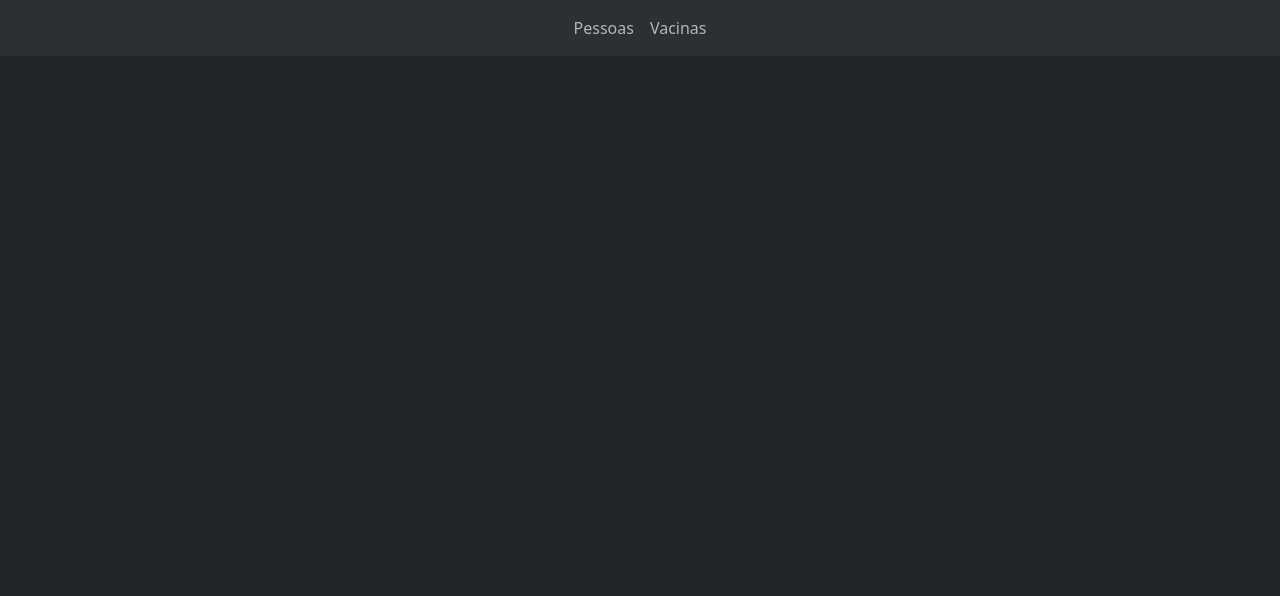
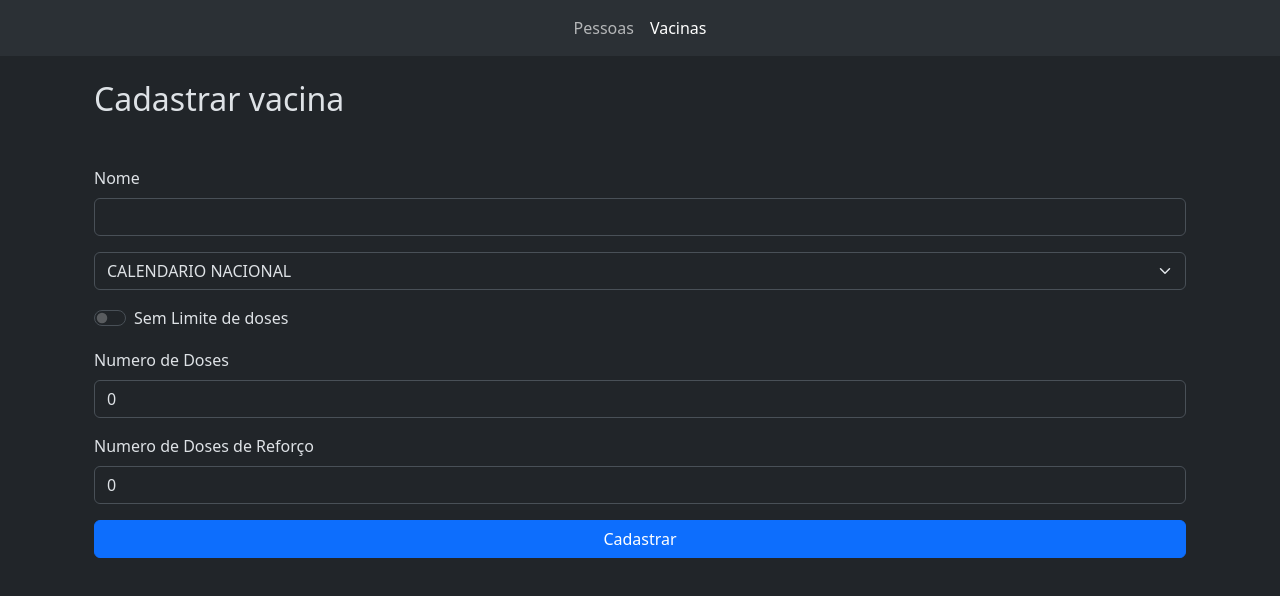
Before and after one commit to matheusboliveir/VacinaBtgFront, an Angular app: page /vacines/add in a window 1280 px wide. Before the commit this address led to /. Shown: the top 596 px of the page. Built offline with nearby package versions, Linux system fonts and the light colour scheme; no server answers.

Commit message:
feature: cadastrar e editar vacina

```diff
--- a/src/app/app.routes.ts
+++ b/src/app/app.routes.ts
@@ -4,17 +4,36 @@ import { Person } from './core/@types/Person';
 import { Vacine } from './core/@types/Vacine';
 import { peopleResolver } from './resolvers/people.resolver';
 import { vacinesResolver } from './resolvers/vacines.resolver';
+import { EditVacineComponent } from './pages/edit-vacine/edit-vacine.component';
 
 export const routes: Routes = [
   {
     path: 'people',
-    resolve: { table: peopleResolver },
-    component: ListComponent<Person>,
+    children: [
+      {
+        path: '',
+        resolve: { table: peopleResolver },
+        component: ListComponent<Person>,
+      },
+    ],
   },
   {
     path: 'vacines',
-    resolve: { table: vacinesResolver },
-    component: ListComponent<Vacine>,
+    children: [
+      {
+        path: '',
+        resolve: { table: vacinesResolver },
+        component: ListComponent<Vacine>,
+      },
+      {
+        path: 'edit',
+        component: EditVacineComponent,
+      },
+      {
+        path: 'add',
+        component: EditVacineComponent,
+      },
+    ],
   },
   {
     path: '**',
--- /dev/null
+++ b/src/app/pages/edit-vacine/edit-vacine.component.html
@@ -0,0 +1,68 @@
+<h2 class="mb-5">
+  {{ vacine ? "Editar vacina: " + vacine.nome : "Cadastrar vacina" }}
+</h2>
+
+<form [formGroup]="vacineForm" class="row g-3" (ngSubmit)="submit()">
+  <div class="col-12">
+    <label for="inputNome" class="form-label">Nome</label>
+    <input
+      formControlName="nome"
+      type="text"
+      class="form-control"
+      id="inputNome"
+    />
+  </div>
+  <div class="col-12">
+    <select
+      formControlName="tipo"
+      class="form-select"
+      aria-label="Tipo de Vacina"
+    >
+      <option selected>Tipo de Vacina</option>
+      <option [value]="0">CALENDARIO NACIONAL</option>
+      <option [value]="1">ANTI RABICA</option>
+      <option [value]="2">BCG CONTATO</option>
+      <option [value]="3">PARTICULAR</option>
+      <option [value]="4">OUTRO</option>
+    </select>
+  </div>
+  <div class="col-12">
+    <div class="form-check form-switch">
+      <input
+        formControlName="semLimiteDose"
+        class="form-check-input"
+        type="checkbox"
+        role="switch"
+        id="switchLimiteDose"
+      />
+      <label class="form-check-label" for="switchLimiteDose">
+        Sem Limite de doses
+      </label>
+    </div>
+  </div>
+  <div class="col-12">
+    <label for="inputDose" class="form-label">Numero de Doses</label>
+    <input
+      formControlName="numeroDose"
+      type="number"
+      class="form-control"
+      id="inputDose"
+    />
+  </div>
+  <div class="col-12">
+    <label for="inputReforco" class="form-label">
+      Numero de Doses de Reforço
+    </label>
+    <input
+      formControlName="numeroReforco"
+      type="number"
+      class="form-control"
+      id="inputReforco"
+    />
+  </div>
+  <div class="col-12">
+    <button type="submit" class="btn btn-primary col-12">
+      {{ vacine ? "Editar" : "Cadastrar" }}
+    </button>
+  </div>
+</form>
--- /dev/null
+++ b/src/app/pages/edit-vacine/edit-vacine.component.ts
@@ -0,0 +1,80 @@
+import { Component, inject, OnInit } from '@angular/core';
+import { Vacine } from '../../core/@types/Vacine';
+import { VacinesService } from '../../core/services/vacines.service';
+import { Router } from '@angular/router';
+import {
+  FormBuilder,
+  Validators,
+  FormGroup,
+  ReactiveFormsModule,
+} from '@angular/forms';
+import { CommonModule } from '@angular/common';
+
+@Component({
+  selector: 'app-edit-vacine',
+  standalone: true,
+  imports: [CommonModule, ReactiveFormsModule],
+  templateUrl: './edit-vacine.component.html',
+  styles: ``,
+})
+export class EditVacineComponent implements OnInit {
+  public vacine?: Vacine;
+  public vacineForm!: FormGroup;
+  private vacineService = inject(VacinesService);
+  private fb = inject(FormBuilder);
+
+  constructor(private router: Router) {
+    const nav = this.router.getCurrentNavigation();
+    const vacineState = nav?.extras.state?.['item'] as Vacine;
+    if (vacineState) {
+      this.vacine = vacineState;
+    }
+  }
+
+  public ngOnInit(): void {
+    console.log(this.vacine);
+
+    this.vacineForm = this.fb.group({
+      nome: [this.vacine?.nome || '', [Validators.required]],
+      tipo: [this.vacine?.tipo || 0, [Validators.required]],
+      semLimiteDose: [this.vacine?.semLimiteDose ?? false],
+      numeroDose: [this.vacine?.numeroDose || 0, [Validators.required]],
+      numeroReforco: [this.vacine?.numeroReforco || 0, [Validators.required]],
+    });
+  }
+
+  public submit() {
+    if (this.vacineForm.valid) {
+      const formValue = this.vacineForm.value as Omit<Vacine, 'doses' | 'id'>;
+      if (this.vacine) {
+        const id = this.vacine.id;
+        this.vacineService
+          .edit({
+            id,
+            nome: formValue.nome,
+            tipo: +formValue.tipo,
+            numeroDose: formValue.numeroDose,
+            numeroReforco: formValue.numeroReforco,
+            semLimiteDose: formValue.semLimiteDose,
+          })
+          .subscribe(() => {
+            alert('Vacina Editada!');
+          });
+      } else {
+        this.vacineService
+          .add({
+            nome: formValue.nome,
+            tipo: formValue.tipo,
+            numeroDose: formValue.numeroDose,
+            numeroReforco: formValue.numeroReforco,
+            semLimiteDose: formValue.semLimiteDose,
+          })
+          .subscribe(() => {
+            alert('Vacina Criada!');
+          });
+      }
+    } else {
+      alert('Formulário inválido!');
+    }
+  }
+}
--- a/src/app/pages/list/list.component.html
+++ b/src/app/pages/list/list.component.html
@@ -1,6 +1,8 @@
 <div class="d-flex justify-content-between mb-5">
   <h2>Listagem de {{ title }}</h2>
-  <button type="button" class="btn btn-success">Cadastrar</button>
+  <button routerLink="add" type="button" class="btn btn-success">
+    Cadastrar
+  </button>
 </div>
 
 <table class="table table-striped table-fixed">
@@ -29,6 +31,7 @@
         @for (action of tableActions; track $index) {
         <button
           type="button"
+          [state]="{ item }"
           [routerLink]="action.link"
           class="btn btn-{{ action.color }}"
         >
--- a/src/app/resolvers/people.resolver.ts
+++ b/src/app/resolvers/people.resolver.ts
@@ -20,7 +20,7 @@ export const peopleResolver: ResolveFn<Observable<TableProps<Person>>> = (
           {
             name: 'editar',
             color: 'warning',
-            link: 'editar',
+            link: 'edit',
           },
           {
             name: 'Ver Cartão',
--- a/src/app/resolvers/vacines.resolver.ts
+++ b/src/app/resolvers/vacines.resolver.ts
@@ -4,7 +4,6 @@ import { VacinesService } from '../core/services/vacines.service';
 import { map, Observable } from 'rxjs';
 import { TableProps } from '../core/@types/List';
 import { Vacine, VacineTypeEnum } from '../core/@types/Vacine';
-import { DoseTypeEnum } from '../core/@types/Dose';
 
 export const vacinesResolver: ResolveFn<Observable<TableProps<Vacine>>> = (
   route,
@@ -21,7 +20,7 @@ export const vacinesResolver: ResolveFn<Observable<TableProps<Vacine>>> = (
           {
             name: 'editar',
             color: 'warning',
-            link: 'editar',
+            link: 'edit',
           },
         ],
         columns: [
```
